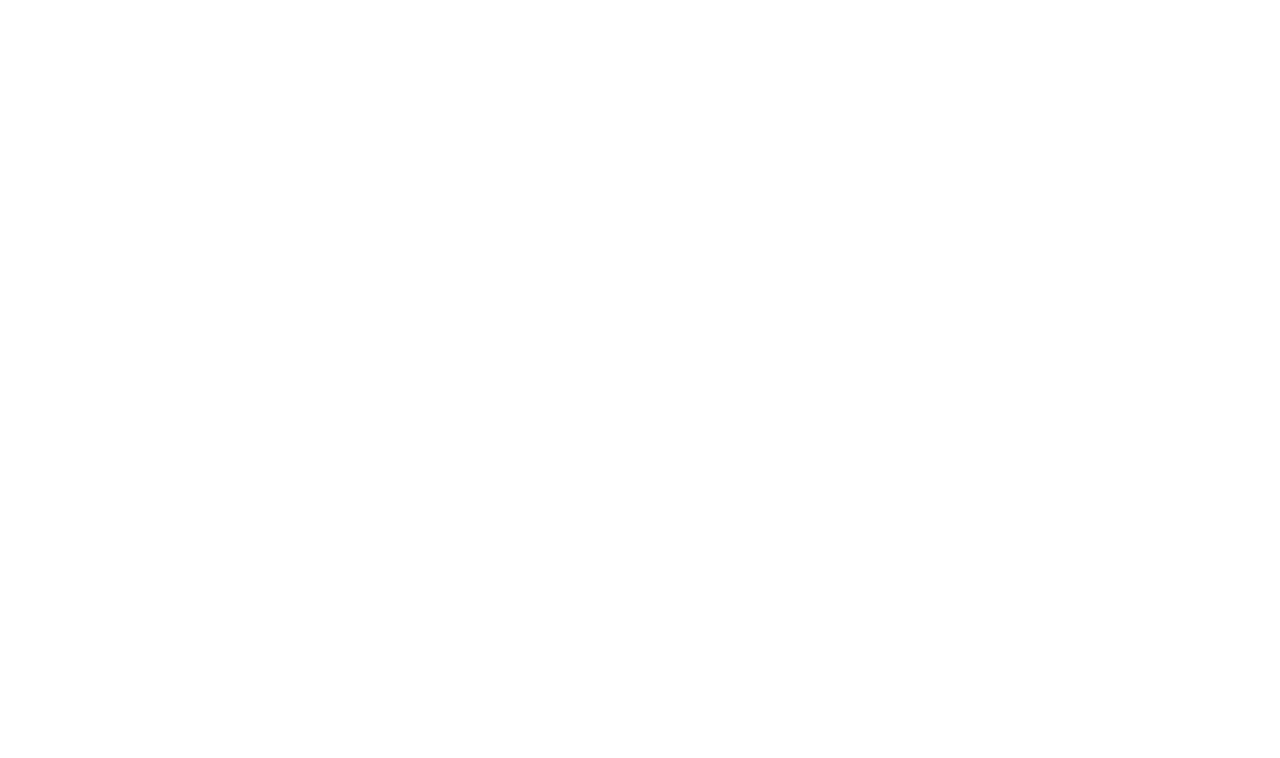
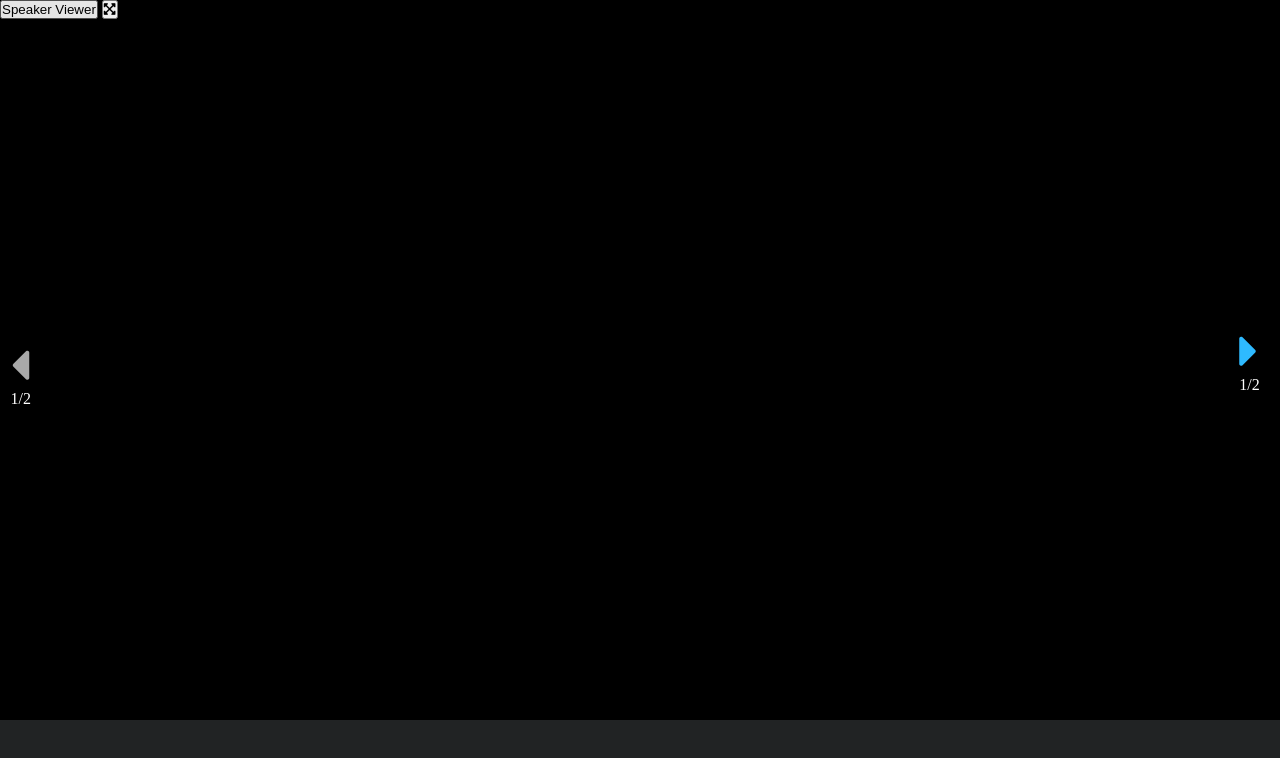
Before and after one commit to LucaHLR91/html-css-zoom, a plain HTML site: page index.html in a window 1280 px wide. Drawn offline with Linux system fonts and the light colour scheme.

Commit message:
Main-side complete

```diff
--- a/css/style.css
+++ b/css/style.css
@@ -5,19 +5,93 @@
 }
 
 /* common */
-
+.container {
+    display: flex;
+    position: relative;
+    width: 100%;
+    height: 100%;
+}
 
 /* /common */
 
 /* main */
+main {
+    width: 100%;
+    height: 90vh;
+    background-color: black;
+}
 
+.main-side {
+    display: flex;
+    flex-direction: column;
+    justify-content: center;
+    align-items: center;
+    width: 5%;
+    height: 100%;
+}
+
+.main-side #arrow-left {
+    width: 50px;
+    height: 50px;
+    padding: 5px;
+}
+
+#arrow-left i {
+    font-size: 50px;
+    color: darkgrey;
+}
+
+#arrow-left p {
+    color: white;
+}
+
+#arrow-right i {
+    font-size: 50px;
+    color: #2EBAFF;
+}
+
+#arrow-right p {
+    color: white;
+}
+
+.main-center {
+    display: flex;
+    width: 95%;
+    height: 100%;
+}
+
+.viewer-size {
+    position: absolute;
+}
 /* /main */
 
 /* footer */
-
+footer {
+    width: 100%;
+    height: 10vh;
+    background-color: #212324;
+}
 /* /footer */
 
 
 /* debug */
+/* .debug main {
+    background-color: black;
+}
 
+.debug footer {
+    background-color: grey;
+}
+
+.debug .main-side {
+    background-color: yellow;
+}
+
+.debug .main-center {
+    background-color: red;
+} */
+
+.debug .viewer-size {
+
+}
 /* /debug */
--- a/index.html
+++ b/index.html
@@ -4,12 +4,36 @@
     <meta charset="UTF-8">
     <meta http-equiv="X-UA-Compatible" content="IE=edge">
     <meta name="viewport" content="width=device-width, initial-scale=1.0">
+    <link rel="stylesheet" href="https://cdnjs.cloudflare.com/ajax/libs/font-awesome/5.15.3/css/all.min.css" integrity="sha512-iBBXm8fW90+nuLcSKlbmrPcLa0OT92xO1BIsZ+ywDWZCvqsWgccV3gFoRBv0z+8dLJgyAHIhR35VZc2oM/gI1w==" crossorigin="anonymous" referrerpolicy="no-referrer" />
+    <link rel="stylesheet" href="css/style.css">
     <title>Zoom Interface</title>
 </head>
 <body class="debug">
     <!-- main -->
     <main>
+        <div class="container">
+            <div class="main-side">
+                <div id="arrow-left">
+                    <i class="fas fa-caret-left"></i>
+                    <p>1/2</p>
+                </div>
+            </div>
+            <div class="main-center">
 
+            </div>
+            <div class="main-side">
+                <div class="main-side">
+                    <div id="arrow-right">
+                        <i class="fas fa-caret-right"></i>
+                        <p>1/2</p>
+                    </div>
+                </div>
+            </div>
+            <div class="viewer-size">
+                <button>Speaker Viewer</button>
+                <button><i class="fas fa-expand-arrows-alt"></i></button>
+            </div>
+        </div>
     </main>
     <!-- /main -->
 
```
